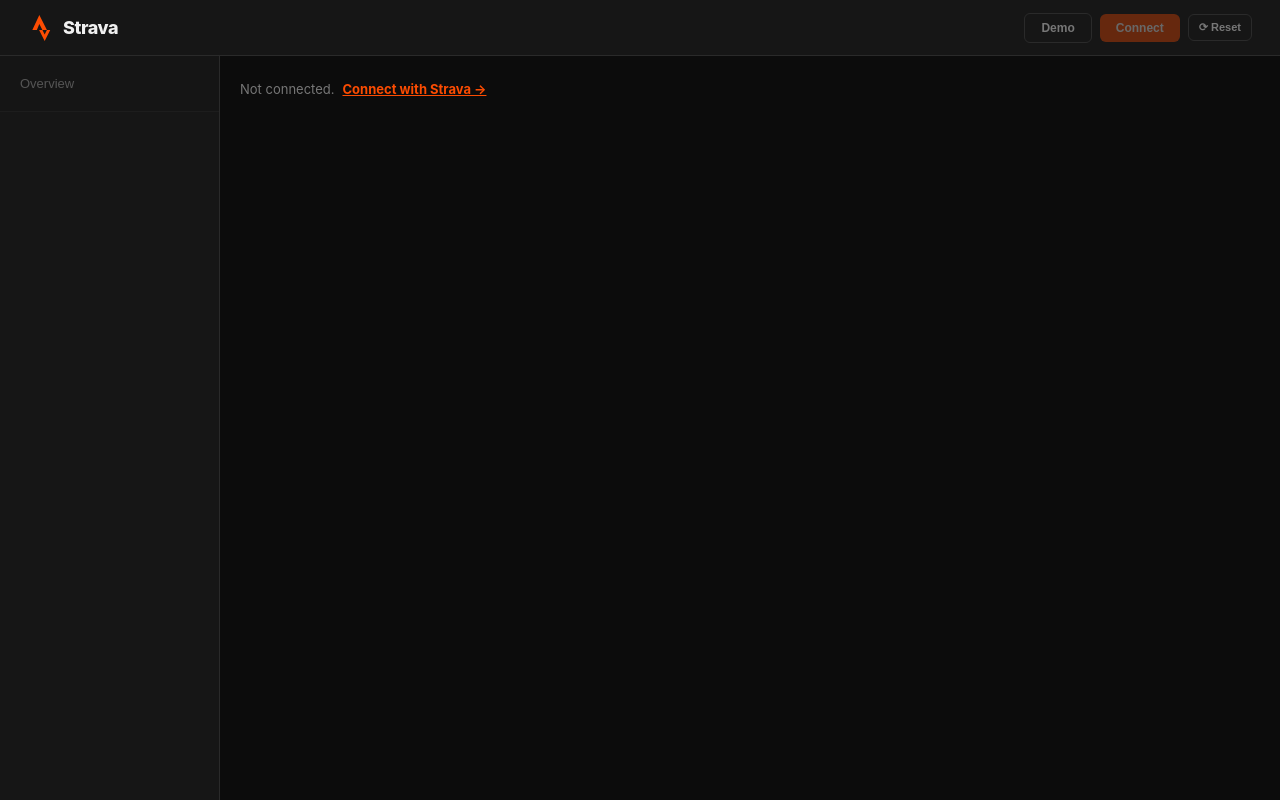
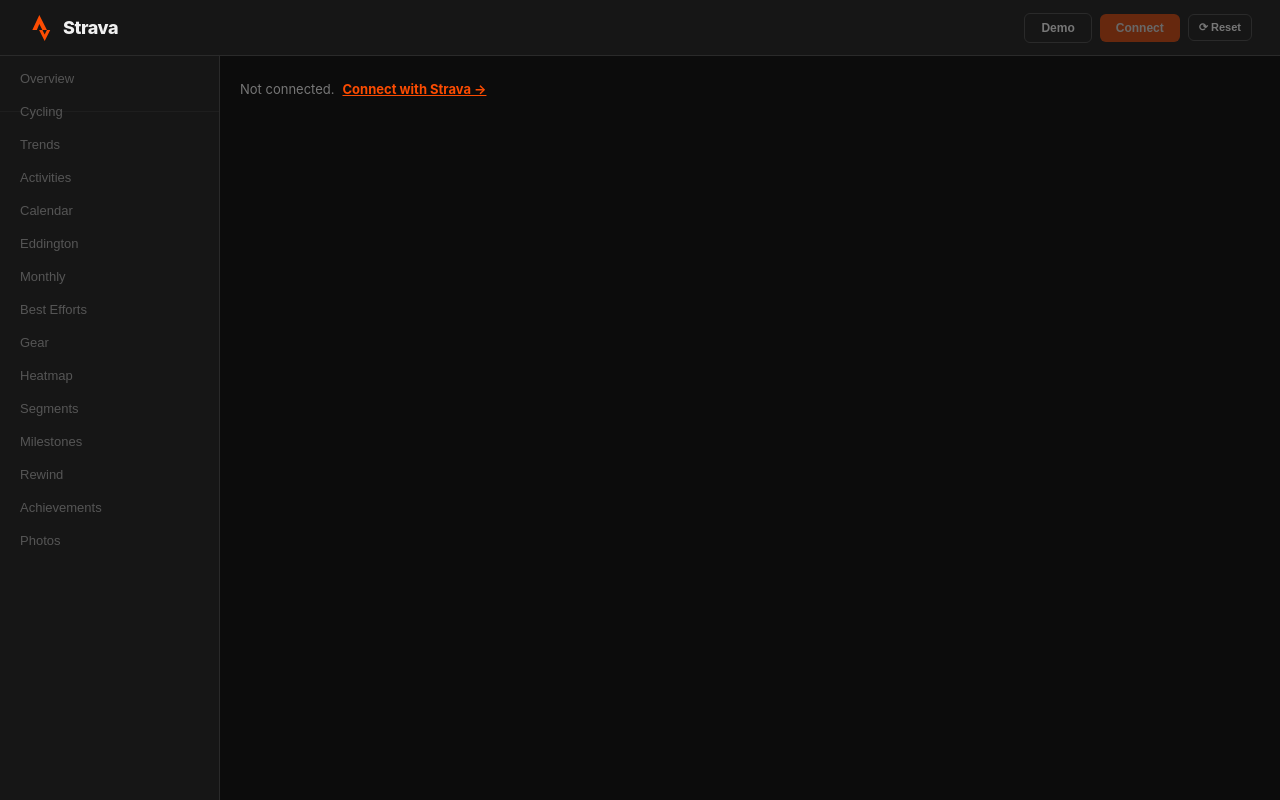
Before and after one commit to doniwirawan/strava_dashboard, a website: page index.html in a window 1280 px wide. Drawn offline with nearby package versions, Linux system fonts and the light colour scheme.

Commit message:
Fix sidebar nav: override global nav{display:flex} with display:block

```diff
--- a/index.html
+++ b/index.html
@@ -81,7 +81,7 @@
     .sidebar-user-info{min-width:0;}
     .sidebar-user-name{font-size:13px;font-weight:700;white-space:nowrap;overflow:hidden;text-overflow:ellipsis;}
     .sidebar-user-sub{font-size:11px;color:var(--muted);}
-    .sidebar-nav{padding:6px 0;}
+    .sidebar-nav{padding:6px 0;display:block;}
     .sidebar-nav.locked{pointer-events:none;opacity:.4;}
     .sidebar-nav .nav-link{display:block;width:100%;text-align:left;padding:9px 18px;font-size:13px;font-weight:500;color:rgba(240,240,240,0.72);border-radius:0;border-left:2px solid transparent;margin:0;white-space:nowrap;}
     .sidebar-nav .nav-link.active{border-left-color:var(--orange);background:var(--orange-dim);color:var(--orange);}
```
